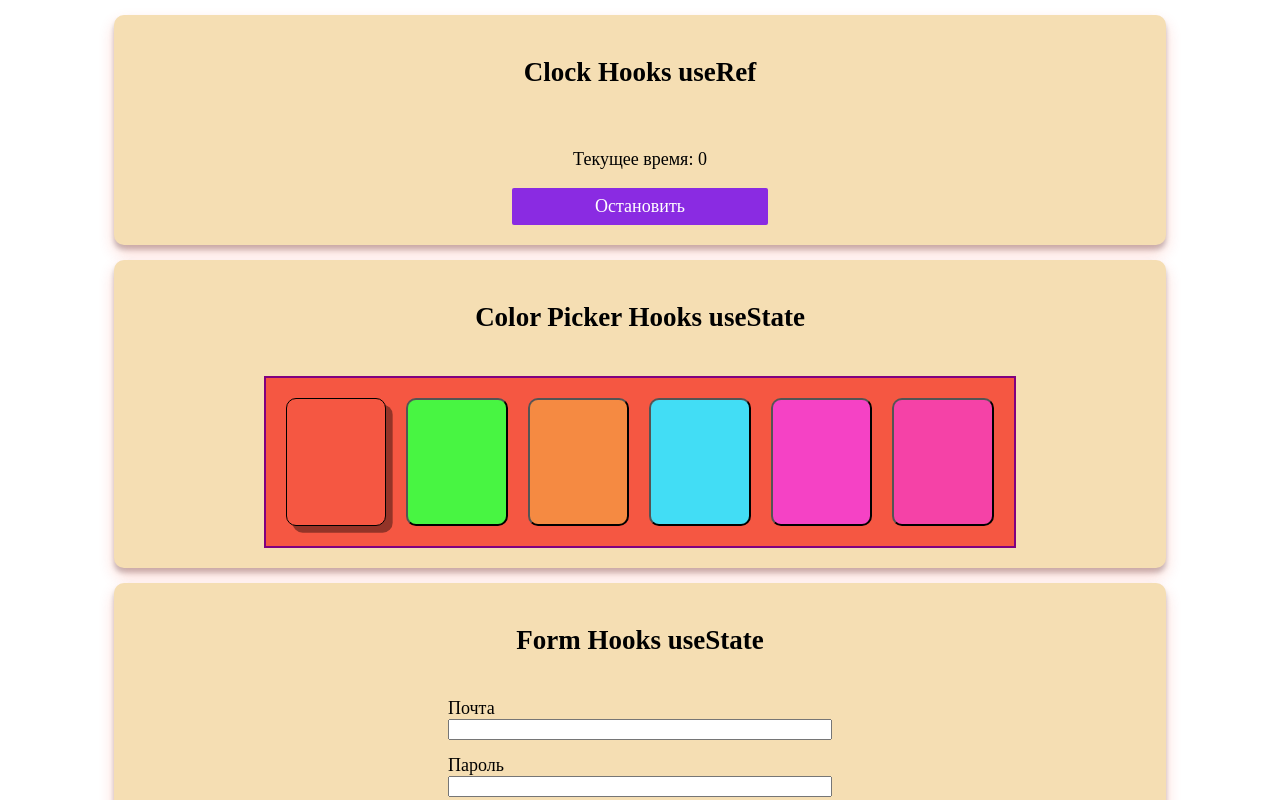
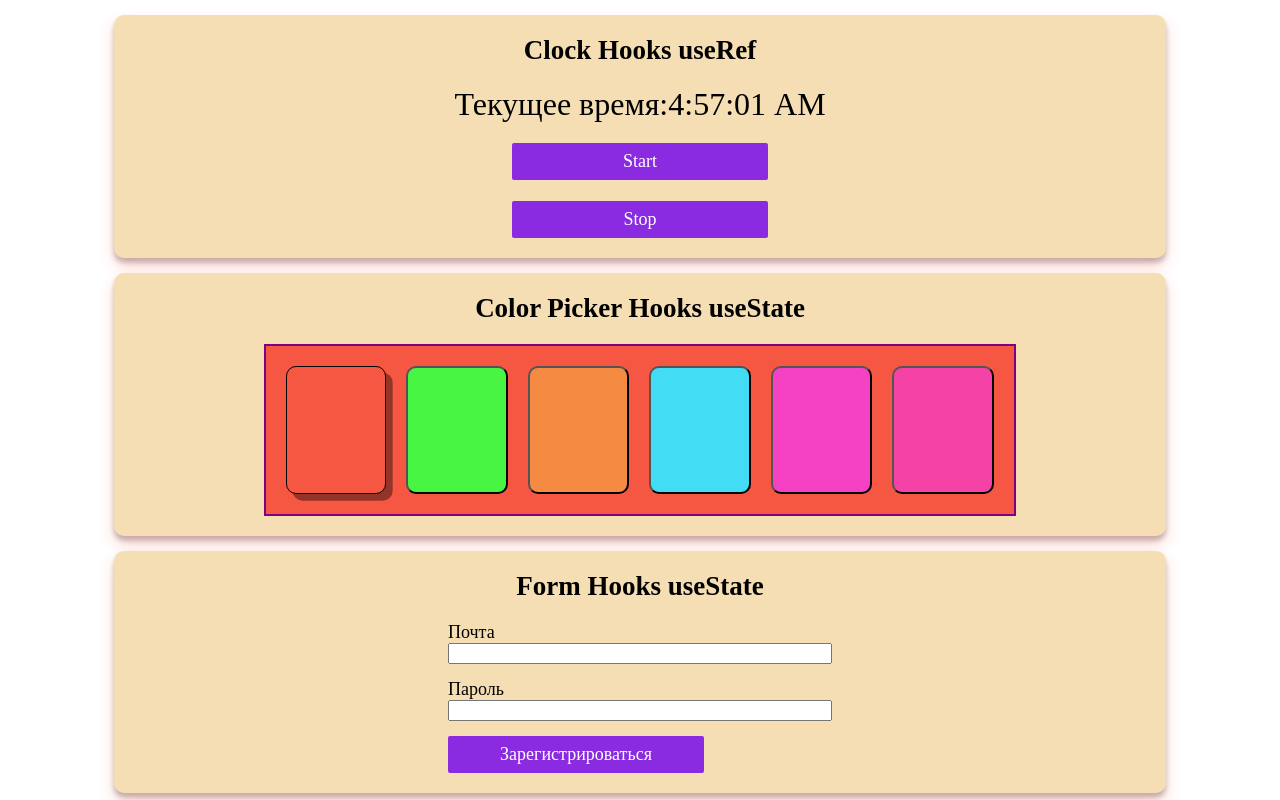
Before and after one commit to Iryna-Artymuk/react_hooks, a React (Create React App) app: page / in a window 1280 px wide. Shown: the top 800 px of the page. Built offline with nearby package versions, Linux system fonts and the light colour scheme.

Commit message:
useRef clock

```diff
--- a/src/components/Clock/Clock.js
+++ b/src/components/Clock/Clock.js
@@ -1,11 +1,39 @@
-// import { useState, useEffect, useRef } from 'react';
+import { useState, useEffect, useRef } from 'react';
 import styles from './Clock.module.css';
 import Button from '../Button/Button';
 export default function Clock() {
+  const [time, setTime] = useState(() => new Date());
+  // let intervalId = null; // так як функція на кожному рендері створюється заново тому згачення intervalid не зберігається..
+  // для отримання стабільного значення яке не перезаписується треба використовувати useRef
+  // створюється обєкт з кластивість current де буде початкове значення
+
+  let intervalId = useRef(null);
+
+  // useEffect(() => {
+  //   intervalId.current = setInterval(() => {
+  //     console.log(intervalId.current);
+  //     setTime(new Date());
+  //   }, 1000);
+  // }, []);
+
+  const stopTime = () => clearInterval(intervalId.current);
+  const startTime = () =>
+    (intervalId.current = setInterval(() => {
+      console.log(intervalId.current);
+      setTime(new Date());
+    }, 1000));
   return (
     <div className={styles.container}>
-      <p className={styles.clockface}>Текущее время: {0}</p>
-      <Button type="button">Остановить</Button>
+      <p className={styles.clockface}>
+        Текущее время:{time.toLocaleTimeString()}
+      </p>
+      <Button type="button" onClick={startTime}>
+        Start
+      </Button>
+      <br />
+      <Button type="button" onClick={stopTime}>
+        Stop
+      </Button>
     </div>
   );
 }
--- a/src/components/Clock/Clock.module.css
+++ b/src/components/Clock/Clock.module.css
@@ -1,8 +1,13 @@
 .container {
+  justify-content: center;
   text-align: center;
+  display: flex;
+  flex-direction: column;
+  align-items: center;
 }
 
 .clockface {
-  font-size: 32px x;
+  font-size: 32px;
   font-weight: 500;
+  margin: 0 0 20px 0;
 }
--- a/src/components/Section/StyledSection.jsx
+++ b/src/components/Section/StyledSection.jsx
@@ -18,6 +18,10 @@ const StyledSection = styled.section`
 
   margin: 15px auto;
   padding: 20px;
+
+  h1 {
+    margin: 0;
+  }
 `;
 
 // .title {
--- a/src/components/SignupForm/SignupForm.js
+++ b/src/components/SignupForm/SignupForm.js
@@ -1,4 +1,4 @@
-import { useState, useEffect } from 'react';
+// import { useState, useEffect } from 'react';
 
 import styles from './SignupForm.module.css';
 import Button from '../Button/Button';
@@ -53,7 +53,7 @@ export default function SignupForm() {
   // with customHooks
   const [email, setEmail] = useLocalStorage('email', ''); // деструкткризація масиву в нові змінні https://learn.javascript.ru/destructuring-assignment
   const [password, setPassword] = useLocalStorage('password', '');
-  console.log(useLocalStorage('email', ''));
+
   return (
     <form className={styles.form} autoComplete="on">
       <label className={styles.label}>
```
